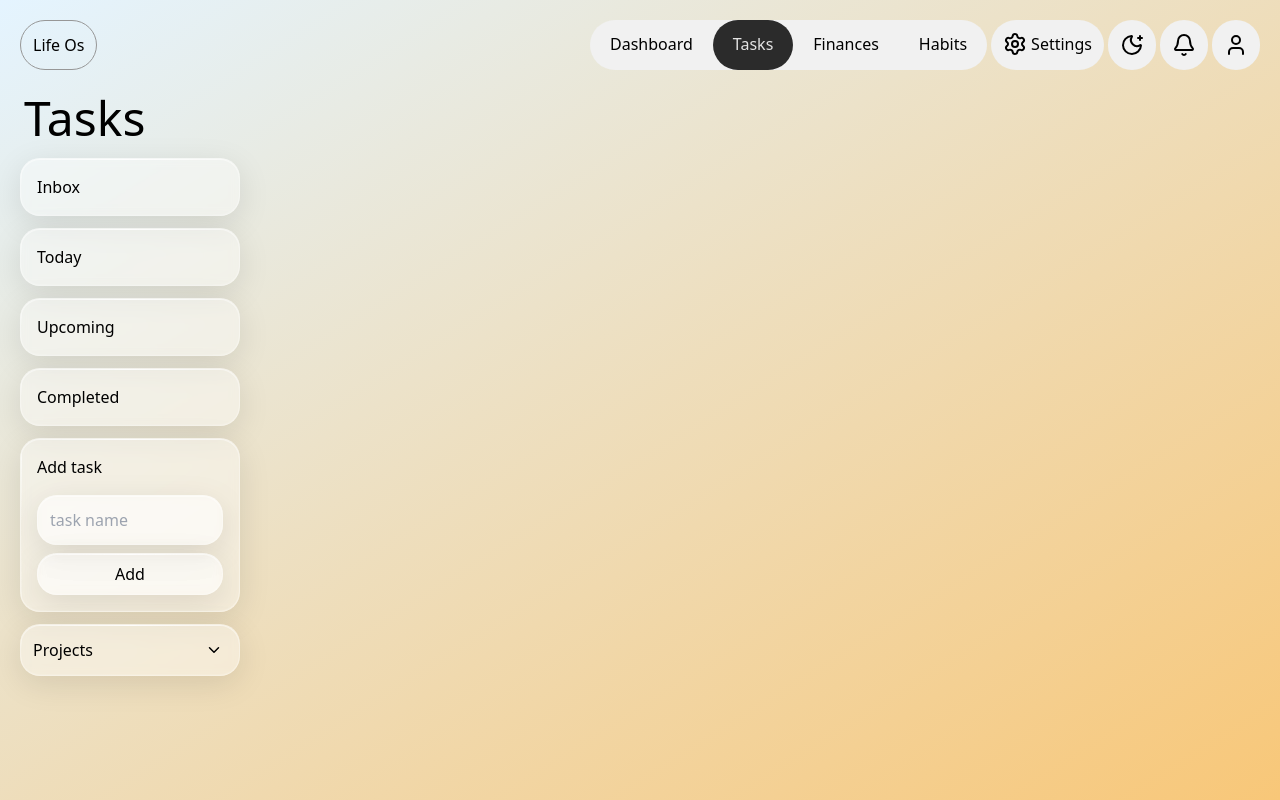
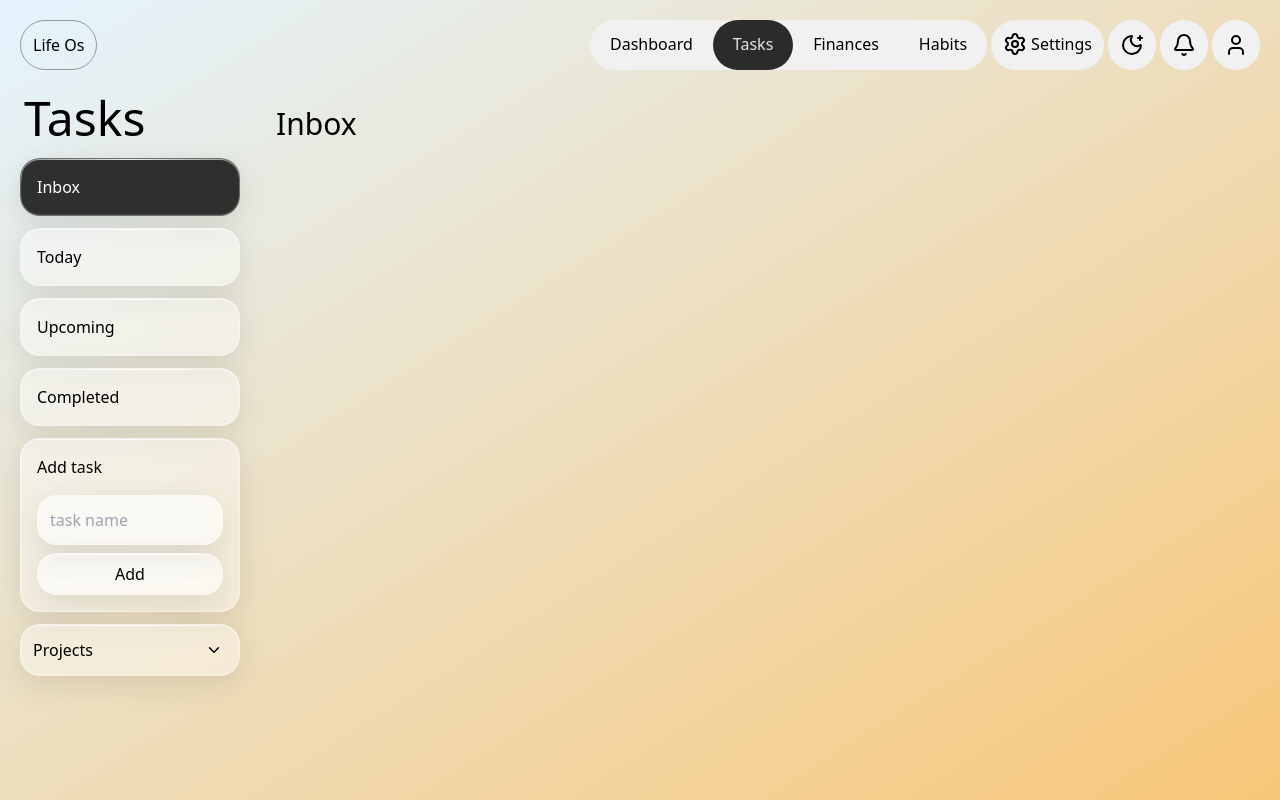
Before and after one commit to manas987/lifeOS, a React (Vite) app: page /tasks in a window 1280 px wide. Built offline with nearby package versions, Linux system fonts and the light colour scheme.

Commit message:
things work now

```diff
--- a/src/App.tsx
+++ b/src/App.tsx
@@ -9,7 +9,6 @@ import { Inbox } from "./pages/tasks/taskinbox";
 import { Today } from "./pages/tasks/tasktoday";
 import { Upcoming } from "./pages/tasks/taskupcom";
 import { Completed } from "./pages/tasks/taskcompleted";
-import bg from "./assets/background.jpg";
 
 function App() {
   return (
@@ -22,6 +21,7 @@ function App() {
         <Route path="/dashboard" element={<Dashboard />} />
 
         <Route path="/tasks" element={<Tasks />}>
+          <Route index element={<Inbox />} />
           <Route path="inbox" element={<Inbox />} />
           <Route path="today" element={<Today />} />
           <Route path="upcoming" element={<Upcoming />} />
--- a/src/pages/tasks/tasks.tsx
+++ b/src/pages/tasks/tasks.tsx
@@ -1,6 +1,6 @@
 import { Outlet } from "react-router-dom";
 import { Taskside } from "./tasksside";
-import { useState } from "react";
+import { useEffect, useState } from "react";
 
 export function Tasks() {
   type Tasktype = {
@@ -8,34 +8,17 @@ export function Tasks() {
     title: string;
     completed: boolean;
     createdAt: string;
+    // duedate: string;
   };
 
-  const [taskslist, settasks] = useState<Tasktype[]>([
-    {
-      id: 1,
-      title: "Finish LifeOS UI",
-      completed: false,
-      createdAt: "2026-03-11",
-    },
-    {
-      id: 2,
-      title: "Review React Router setup",
-      completed: false,
-      createdAt: "2026-03-11",
-    },
-    {
-      id: 3,
-      title: "Plan habit tracking logic",
-      completed: true,
-      createdAt: "2026-03-10",
-    },
-    {
-      id: 4,
-      title: "Design finance dashboard",
-      completed: false,
-      createdAt: "2026-03-12",
-    },
-  ]);
+  const [taskslist, settasks] = useState<Tasktype[]>(() => {
+    const saved = localStorage.getItem("tasks");
+    return saved ? JSON.parse(saved) : [];
+  });
+
+  useEffect(() => {
+    localStorage.setItem("tasks", JSON.stringify(taskslist));
+  }, [taskslist]);
 
   function addtask(title: string) {
     const newtask: Tasktype = {
--- a/src/pages/tasks/tasksside.tsx
+++ b/src/pages/tasks/tasksside.tsx
@@ -19,7 +19,8 @@ export function Taskside({ addtask }: Props) {
         <h1 className="text-5xl font-light">Tasks</h1>
       </div>
       <NavLink
-        to="/tasks/inbox"
+        to="/tasks"
+        end
         className={({ isActive }) => linkClass(isActive)}>
         Inbox
       </NavLink>
```
